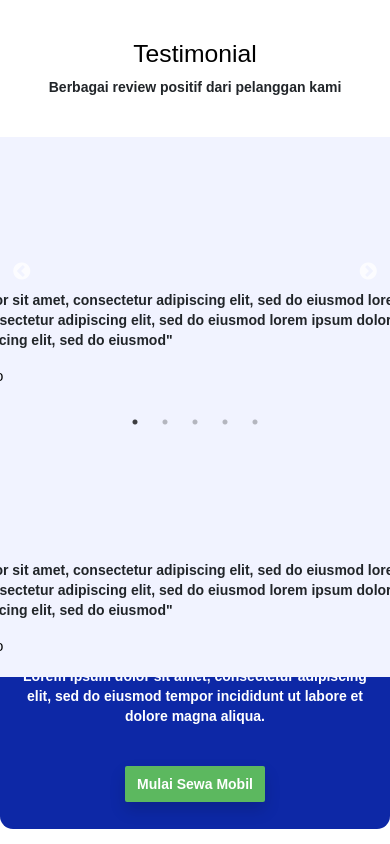
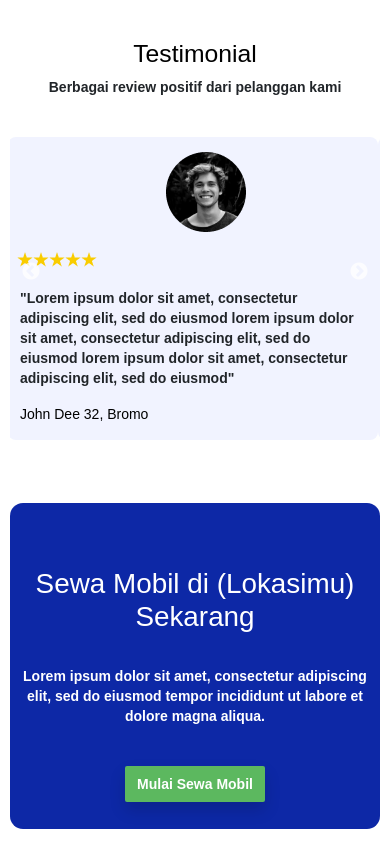
Before and after one commit to Raimindus/Making-E-Commerce-Landing-Page, a React (Create React App) app: page / in a window 390 px wide. Shown: the part 3760-4604 px from the top of the page. Built offline with nearby package versions, Linux system fonts and the light colour scheme.

Commit message:
almost fully functional, fully responsive, carousel fixed

```diff
--- a/src/components/Banner.jsx
+++ b/src/components/Banner.jsx
@@ -11,6 +11,7 @@ const BannerModule = () => {
         navigate('/CariMobil');
     }
     return (
+        <div className='smallBanner'>
             <Container px="4" my="5" className="text-center bluebanner">
                 <h1 style={{color:"white"}}>Sewa Mobil di (Lokasimu) Sekarang</h1>
                 <br/>
@@ -22,6 +23,7 @@ const BannerModule = () => {
                     </div>
                 </Col>
             </Container>
+        </div>
     );
 }
 
--- a/src/components/Testi.jsx
+++ b/src/components/Testi.jsx
@@ -8,43 +8,22 @@ import "slick-carousel/slick/slick.css";
 import "slick-carousel/slick/slick-theme.css";
 
 const TestiModule = () => {
-
-    var settings = {
-        className: "slider variable-width",
-        dots: true,
-        arrows:true,
+    const settings = {
         infinite: true,
-        centerMode: true,
-        slidesToShow: 3,
+        speed: 500,
         slidesToScroll: 1,
         variableWidth: true,
+        centerMode: true,
         responsive: [
-            {
-              breakpoint: 1024,
-              settings: {
-                slidesToShow: 3,
-                slidesToScroll: 3,
-                infinite: true,
-                dots: true
-              }
-            },
-            {
-              breakpoint: 600,
-              settings: {
-                slidesToShow: 2,
-                slidesToScroll: 2,
-                initialSlide: 2
-              }
-            },
-            {
-              breakpoint: 480,
-              settings: {
-                slidesToShow: 1,
-                slidesToScroll: 1
-              }
+          {
+            breakpoint: 600,
+            settings: {
+              variableWidth: false,
+              centerMode: false
             }
+          }
         ]
-    };
+      };
 
     return (
         <div>
@@ -55,37 +34,14 @@ const TestiModule = () => {
             <div className='fixedHeight'>
                 <Slider {...settings}>
                     <div>
-                        <div style={{width:640}} className="item">
+                        <div className='item'>
                             <Row className="itemitem align-items-center">
-                                <Col md="3">
+                                <Col md="3" className='cardhead'>
                                     <img src={img_testi} className="card-img" alt="foto" style={{height:"80px", width:"80px"}}/>
                                 </Col>
                                 <Col md="9" className="card-text">
                                     <br/>
-                                    <img src={button_5stars} style={{marginLeft:"-3px"}} alt="5stars"/>
-                                    <br/>
-                                    <p>"Lorem ipsum dolor sit amet, consectetur adipiscing elit, sed do
-                                        eiusmod lorem ipsum dolor sit amet, consectetur adipiscing elit,
-                                        sed do eiusmod lorem ipsum dolor sit amet, consectetur adipiscing
-                                        elit, sed do eiusmod"</p>
-                                    <p><small className="text-card2">John Dee 32, Bromo</small></p>
-                                </Col>
-                            </Row>
-                        </div>
-                    </div>
-
-                    <div className='spacing'>
-                    </div>
-
-                    <div>
-                        <div style={{width:640}} className="item">
-                            <Row className="itemitem align-items-center">
-                                <Col md="3">
-                                    <img src={img_testi} className="card-img" alt="foto" style={{height:"80px", width:"80px"}}/>
-                                </Col>
-                                <Col md="9" className="card-text">
-                                    <br/>
-                                    <img src={button_5stars} style={{marginLeft:"-3px"}} alt="5stars"/>
+                                    <img className='five' src={button_5stars} style={{marginLeft:"-3px"}} alt="5stars"/>
                                     <br/>
                                     <p>"Lorem ipsum dolor sit amet, consectetur adipiscing elit, sed do
                                         eiusmod lorem ipsum dolor sit amet, consectetur adipiscing elit,
@@ -97,14 +53,14 @@ const TestiModule = () => {
                         </div>
                     </div>
                     <div>
-                        <div style={{width:640}} className="item">
+                        <div className="item">
                             <Row className="itemitem align-items-center">
-                                <Col md="3">
+                                <Col md="3" className='cardhead'>
                                     <img src={img_testi} className="card-img" alt="foto" style={{height:"80px", width:"80px"}}/>
                                 </Col>
                                 <Col md="9" className="card-text">
                                     <br/>
-                                    <img src={button_5stars} style={{marginLeft:"-3px"}} alt="5stars"/>
+                                    <img className='five' src={button_5stars} style={{marginLeft:"-3px"}} alt="5stars"/>
                                     <br/>
                                     <p>"Lorem ipsum dolor sit amet, consectetur adipiscing elit, sed do
                                         eiusmod lorem ipsum dolor sit amet, consectetur adipiscing elit,
@@ -116,14 +72,109 @@ const TestiModule = () => {
                         </div>
                     </div>
                     <div>
-                        <div style={{width:640}} className="item">
+                        <div className="item">
                             <Row className="itemitem align-items-center">
-                                <Col md="3">
+                                <Col md="3" className='cardhead'>
                                     <img src={img_testi} className="card-img" alt="foto" style={{height:"80px", width:"80px"}}/>
                                 </Col>
                                 <Col md="9" className="card-text">
                                     <br/>
-                                    <img src={button_5stars} style={{marginLeft:"-3px"}} alt="5stars"/>
+                                    <img className='five' src={button_5stars} style={{marginLeft:"-3px"}} alt="5stars"/>
+                                    <br/>
+                                    <p>"Lorem ipsum dolor sit amet, consectetur adipiscing elit, sed do
+                                        eiusmod lorem ipsum dolor sit amet, consectetur adipiscing elit,
+                                        sed do eiusmod lorem ipsum dolor sit amet, consectetur adipiscing
+                                        elit, sed do eiusmod"</p>
+                                    <p><small className="text-card2">John Dee 32, Bromo</small></p>
+                                </Col>
+                            </Row>
+                        </div>
+                    </div>
+                    <div>
+                        <div className="item">
+                            <Row className="itemitem align-items-center">
+                                <Col md="3" className='cardhead'>
+                                    <img src={img_testi} className="card-img" alt="foto" style={{height:"80px", width:"80px"}}/>
+                                </Col>
+                                <Col md="9" className="card-text">
+                                    <br/>
+                                    <img className='five' src={button_5stars} style={{marginLeft:"-3px"}} alt="5stars"/>
+                                    <br/>
+                                    <p>"Lorem ipsum dolor sit amet, consectetur adipiscing elit, sed do
+                                        eiusmod lorem ipsum dolor sit amet, consectetur adipiscing elit,
+                                        sed do eiusmod lorem ipsum dolor sit amet, consectetur adipiscing
+                                        elit, sed do eiusmod"</p>
+                                    <p><small className="text-card2">John Dee 32, Bromo</small></p>
+                                </Col>
+                            </Row>
+                        </div>
+                    </div>
+                    <div>
+                        <div className="item">
+                            <Row className="itemitem align-items-center">
+                                <Col md="3" className='cardhead'>
+                                    <img src={img_testi} className="card-img" alt="foto" style={{height:"80px", width:"80px"}}/>
+                                </Col>
+                                <Col md="9" className="card-text">
+                                    <br/>
+                                    <img className='five' src={button_5stars} style={{marginLeft:"-3px"}} alt="5stars"/>
+                                    <br/>
+                                    <p>"Lorem ipsum dolor sit amet, consectetur adipiscing elit, sed do
+                                        eiusmod lorem ipsum dolor sit amet, consectetur adipiscing elit,
+                                        sed do eiusmod lorem ipsum dolor sit amet, consectetur adipiscing
+                                        elit, sed do eiusmod"</p>
+                                    <p><small className="text-card2">John Dee 32, Bromo</small></p>
+                                </Col>
+                            </Row>
+                        </div>
+                    </div>
+                    <div>
+                        <div className="item">
+                            <Row className="itemitem align-items-center">
+                                <Col md="3" className='cardhead'>
+                                    <img src={img_testi} className="card-img" alt="foto" style={{height:"80px", width:"80px"}}/>
+                                </Col>
+                                <Col md="9" className="card-text">
+                                    <br/>
+                                    <img className='five' src={button_5stars} style={{marginLeft:"-3px"}} alt="5stars"/>
+                                    <br/>
+                                    <p>"Lorem ipsum dolor sit amet, consectetur adipiscing elit, sed do
+                                        eiusmod lorem ipsum dolor sit amet, consectetur adipiscing elit,
+                                        sed do eiusmod lorem ipsum dolor sit amet, consectetur adipiscing
+                                        elit, sed do eiusmod"</p>
+                                    <p><small className="text-card2">John Dee 32, Bromo</small></p>
+                                </Col>
+                            </Row>
+                        </div>
+                    </div>
+                    <div>
+                        <div className="item">
+                            <Row className="itemitem align-items-center">
+                                <Col md="3" className='cardhead'>
+                                    <img src={img_testi} className="card-img" alt="foto" style={{height:"80px", width:"80px"}}/>
+                                </Col>
+                                <Col md="9" className="card-text">
+                                    <br/>
+                                    <img className='five' src={button_5stars} style={{marginLeft:"-3px"}} alt="5stars"/>
+                                    <br/>
+                                    <p>"Lorem ipsum dolor sit amet, consectetur adipiscing elit, sed do
+                                        eiusmod lorem ipsum dolor sit amet, consectetur adipiscing elit,
+                                        sed do eiusmod lorem ipsum dolor sit amet, consectetur adipiscing
+                                        elit, sed do eiusmod"</p>
+                                    <p><small className="text-card2">John Dee 32, Bromo</small></p>
+                                </Col>
+                            </Row>
+                        </div>
+                    </div>
+                    <div>
+                        <div className="item">
+                            <Row className="itemitem align-items-center">
+                                <Col md="3" className='cardhead'>
+                                    <img src={img_testi} className="card-img" alt="foto" style={{height:"80px", width:"80px"}}/>
+                                </Col>
+                                <Col md="9" className="card-text">
+                                    <br/>
+                                    <img className='five' src={button_5stars} style={{marginLeft:"-3px"}} alt="5stars"/>
                                     <br/>
                                     <p>"Lorem ipsum dolor sit amet, consectetur adipiscing elit, sed do
                                         eiusmod lorem ipsum dolor sit amet, consectetur adipiscing elit,
--- a/src/index.css
+++ b/src/index.css
@@ -214,14 +214,57 @@ li {
   width:0;
 }
 
+.item {
+  width:619px;
+  min-height:270px;
+  margin-left:10px;
+  margin-right:10px;
+  display:flex;
+}
 
 .itemitem {
-  width:619px;
-  height:270px;
+  max-width:619px;
+  min-height:270px;
   text-align:center;
   background-color:#F1F3FF;
   border-radius:8px;
+  display:flex;
 }
+
+@media only screen and (max-width:600px) {
+ .item {
+  width:100%;
+  height:100%;
+ }
+
+.fixedHeight {
+  margin-left:10px;
+  margin-right:10px;
+}
+
+ .itemitem {
+  width:100%;
+
+ }
+
+ .card-img {
+  width: 80px;
+  height: 80px;
+  padding-left:0px;
+  margin-left:-25px;
+  margin-top:15px;
+}
+  .cardhead{
+    display:flex;
+    justify-content: center;
+  }
+
+  .five {
+    margin-left:50px;
+  }
+
+}
+
 
 .card-img {
   width: 80px;
@@ -422,9 +465,9 @@ li {
 }
 
 @media only screen and (max-width: 580px) {
-  .bluebanner {
-    margin-left: 50px;
-    margin-right:50px;
+  .smallBanner {
+    margin-left:10px;
+    margin-right:10px;
   }
 }
 
```
Lines whose indentation alone changed are shown as unchanged.
